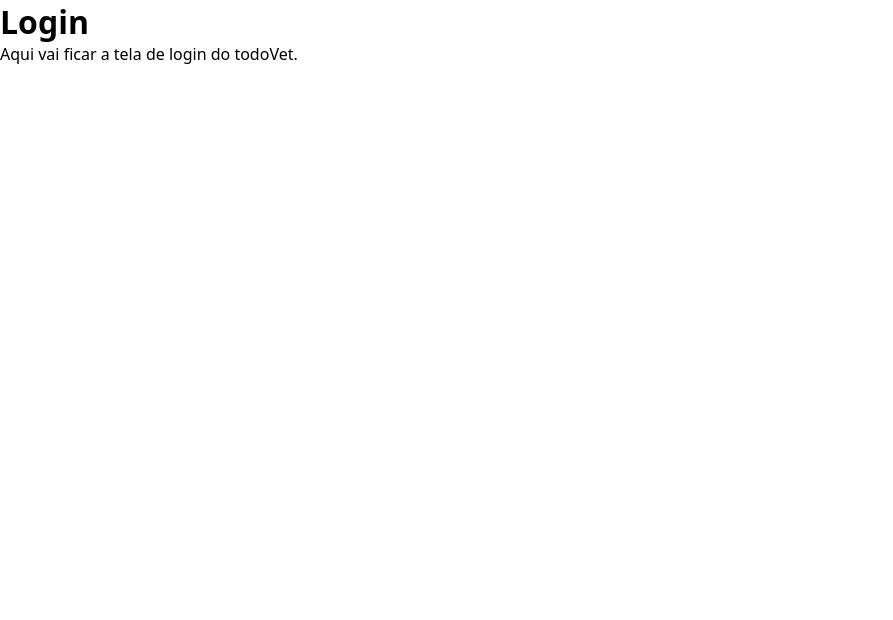
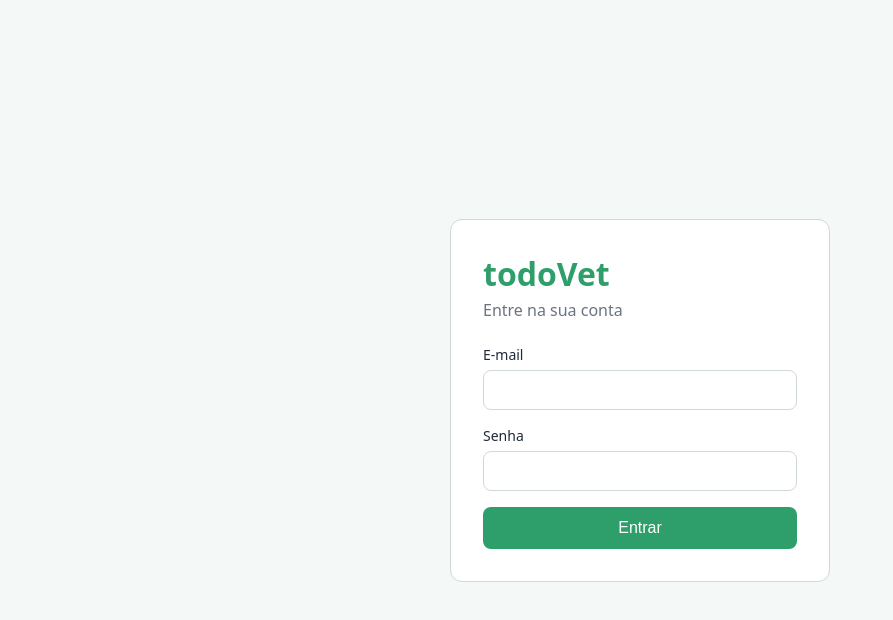
Before and after one commit to pauloartur23/todoVet, a React app in the folder frontend/: page /login in a window 1280 px wide. Shown: the top 620 px of the page, without its empty margins (0-893 px from the left). Built offline with nearby package versions, Linux system fonts and the light colour scheme; the HTML template or start-up script is replaced by a standard one.

Commit message:
feat: cria tela de login com formulario e paleta de cores

```diff
--- a/frontend/src/index.css
+++ b/frontend/src/index.css
@@ -1,3 +1,12 @@
+:root {
+  --verde: #2e9e6b;
+  --verde-escuro: #237a53;
+  --azul: #2563a8;
+  --fundo: #f4f8f6;
+  --texto: #1f2937;
+  --borda: #d1d9d5;
+}
+
 * {
   margin: 0;
   padding: 0;
@@ -6,4 +15,6 @@
 
 body {
   font-family: system-ui, sans-serif;
+  background: var(--fundo);
+  color: var(--texto);
 }
--- /dev/null
+++ b/frontend/src/pages/Login.css
@@ -0,0 +1,63 @@
+.login-pagina {
+    min-height: 100vh;
+    display: flex;
+    align-items: center;
+    justify-content: center;
+}
+
+.login-card {
+    background: white;
+    width: 100%;
+    max-width: 380px;
+    padding: 32px;
+    border-radius: 12px;
+    border: 1px solid var(--borda);
+}
+
+.login-card h1 {
+    color: var(--verde);
+    margin-bottom: 4px;
+}
+
+.login-subtitulo {
+    color: #6b7280;
+    margin-bottom: 24px;
+}
+
+.login-campo {
+    display: flex;
+    flex-direction: column;
+    margin-bottom: 16px;
+}
+
+.login-campo label {
+    font-size: 14px;
+    margin-bottom: 6px;
+}
+
+.login-campo input {
+    padding: 10px 12px;
+    border: 1px solid var(--borda);
+    border-radius: 8px;
+    font-size: 16px;
+}
+
+.login-campo input:focus {
+    outline: 2px solid var(--azul);
+    border-color: transparent;
+}
+
+.login-botao {
+    width: 100%;
+    padding: 12px;
+    background: var(--verde);
+    color: white;
+    border: none;
+    border-radius: 8px;
+    font-size: 16px;
+    cursor: pointer;
+}
+
+.login-botao:hover {
+    background: var(--verde-escuro);
+}
--- a/frontend/src/pages/Login.jsx
+++ b/frontend/src/pages/Login.jsx
@@ -1,8 +1,50 @@
+import { useState } from 'react';
+import { useNavigate } from 'react-router-dom';
+import './Login.css';
+
 function Login() {
+    const [email, setEmail] = useState('');
+    const [senha, setSenha] = useState('');
+    const navigate = useNavigate();
+
+    function handleSubmit(evento) {
+        evento.preventDefault();
+        console.log('Tentando entrar com o e-mail:', email);
+        navigate('/dashboard');
+    }
+
     return (
-        <div>
-            <h1>Login</h1>
-            <p>Aqui vai ficar a tela de login do todoVet.</p>
+        <div className="login-pagina">
+            <form className="login-card" onSubmit={handleSubmit}>
+                <h1>todoVet</h1>
+                <p className="login-subtitulo">Entre na sua conta</p>
+
+                <div className="login-campo">
+                    <label htmlFor="email">E-mail</label>
+                    <input
+                        id="email"
+                        type="email"
+                        value={email}
+                        onChange={(e) => setEmail(e.target.value)}
+                        required
+                    />
+                </div>
+
+                <div className="login-campo">
+                    <label htmlFor="senha">Senha</label>
+                    <input
+                        id="senha"
+                        type="password"
+                        value={senha}
+                        onChange={(e) => setSenha(e.target.value)}
+                        required
+                    />
+                </div>
+
+                <button type="submit" className="login-botao">
+                    Entrar
+                </button>
+            </form>
         </div>
     );
 }
```
